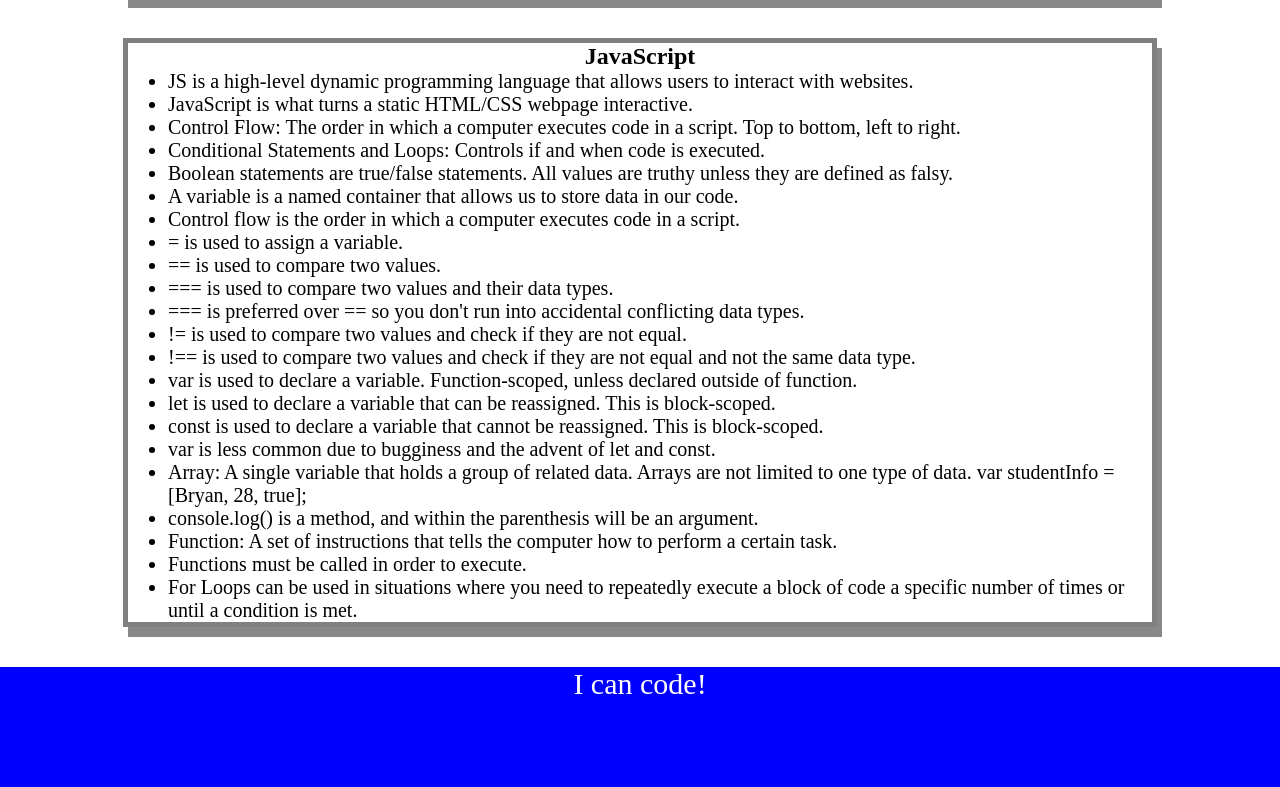
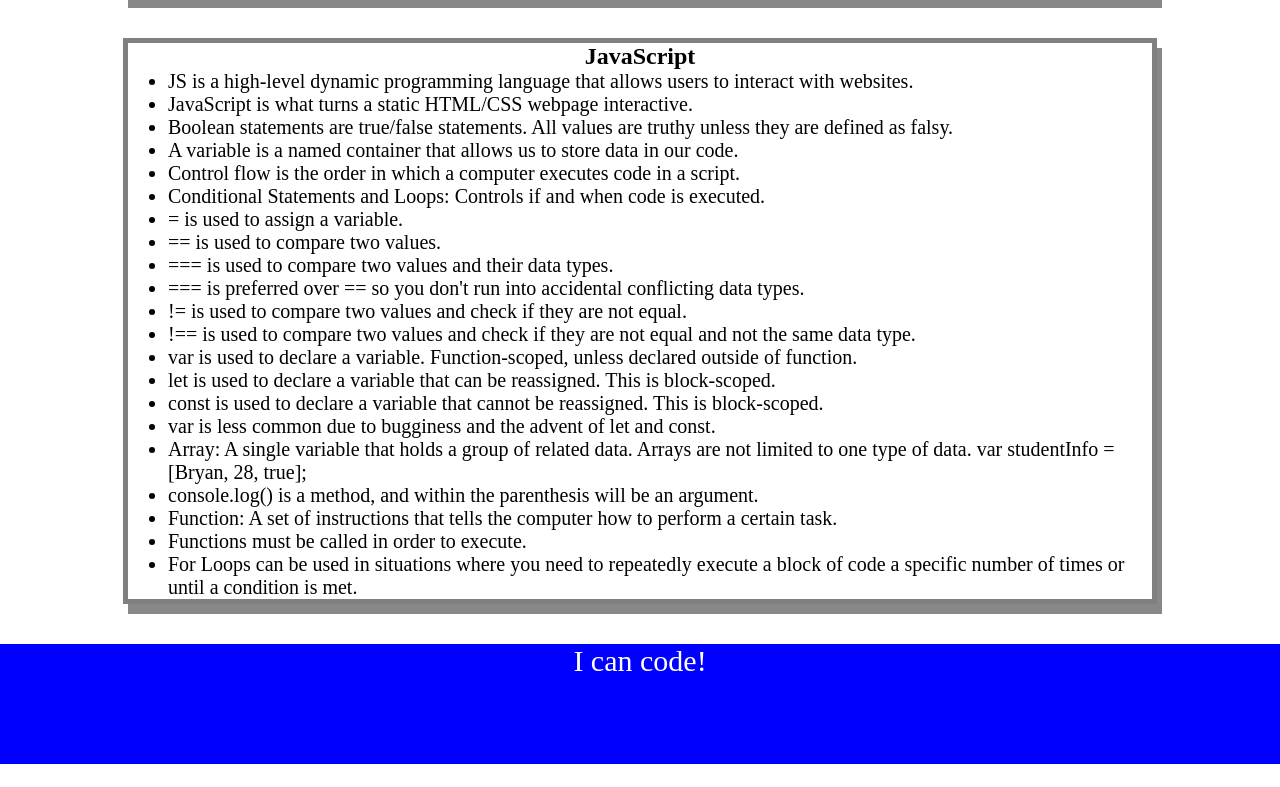
Before and after one commit to iambryantran/prework-study-guide, a plain HTML site: page index.html in a window 1280 px wide. Shown: the part 1664-2451 px from the top of the page. After the commit the page ends 2428 px from the top, so only its background shows below. Drawn offline with Linux system fonts and the light colour scheme.

Commit message:
fix js notes

```diff
--- a/index.html
+++ b/index.html
@@ -81,11 +81,10 @@
         <ul>
           <li>JS is a high-level dynamic programming language that allows users to interact with websites.</li>
           <li>JavaScript is what turns a static HTML/CSS webpage interactive.</li>
-          <li>Control Flow: The order in which a computer executes code in a script. Top to bottom, left to right.</li>
-          <li>Conditional Statements and Loops: Controls if and when code is executed.</li>
           <li>Boolean statements are true/false statements. All values are truthy unless they are defined as falsy.</li>
           <li>A variable is a named container that allows us to store data in our code.</li>
           <li>Control flow is the order in which a computer executes code in a script.</li>
+          <li>Conditional Statements and Loops: Controls if and when code is executed.</li>
           <li>= is used to assign a variable.</li>
           <li>== is used to compare two values.</li>
           <li>=== is used to compare two values and their data types.</li>
```
